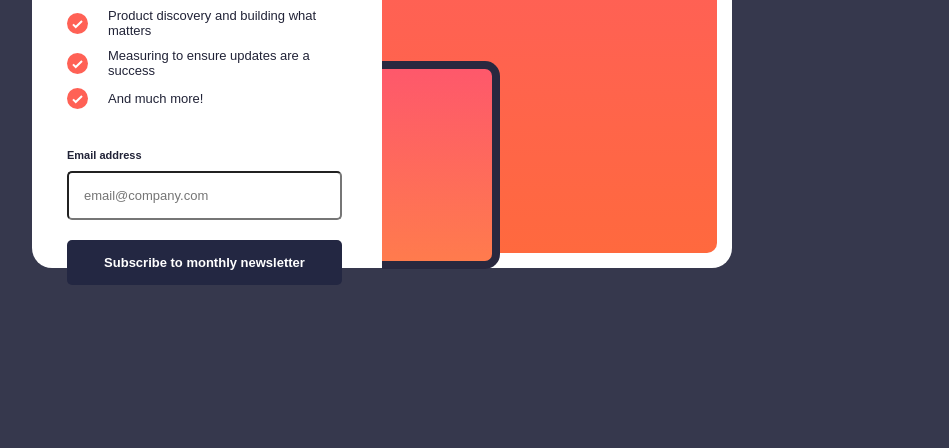
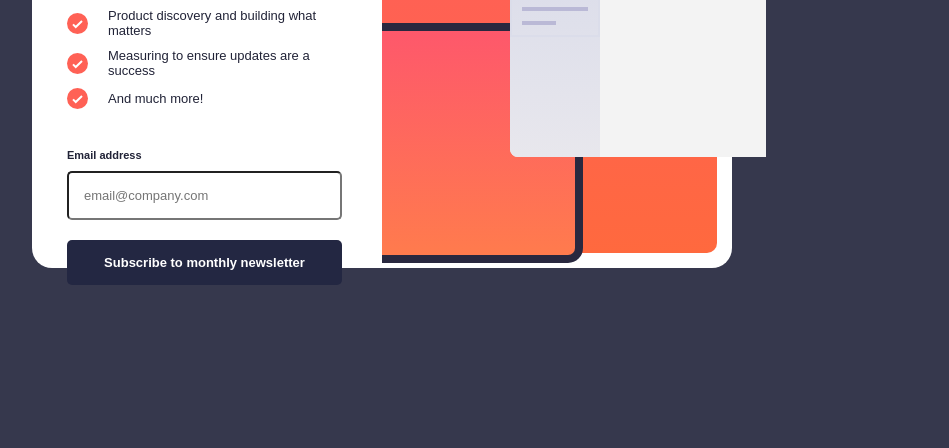
Before and after one commit to officialdanielojo/Newsletter, a plain HTML site: page index.1.html in a window 1280 px wide. Shown: the part 352-800 px from the top of the page, without its empty margins (258-1207 px from the left). Drawn offline with Linux system fonts and the light colour scheme.

Commit message:
third commit

```diff
--- a/Newsletter.1.css
+++ b/Newsletter.1.css
@@ -21,19 +21,18 @@
 
   .con-one {
     width: 60%;
-    height: 13rem;
-    margin-block: 65% 35%;
+    height: 15rem;
+    margin-top: 180px;
   }
 
   .sect-one footer {
-    height: 13rem;
-    margin-block: 30% 70%;
-    width: 113.5%;
+    height: 14rem;
+    width: 20%;
     border-radius: 8px 0px 0px 8px;
     background-color: #f3f3f3;
-    position: relative;
+    position: fixed;
     left: 60%;
-    bottom: 80%;
+    margin-top: 90px;
   }
 
   footer .con-three {
--- a/index.1.html
+++ b/index.1.html
@@ -12,7 +12,19 @@
     <main>
       <!-- upper section -->
       <section class="sect-one">
-        <div class="con-one"></div>
+        <div class="con-one">
+          <!-- <footer>
+            <div class="con-two"></div>
+            <div class="con-three">
+              <div class="con-four">
+                <p class="p-one"></p>
+                <p class="p-two"></p>
+                <p class="p-three"></p>
+                <p class="p-four"></p>
+              </div>
+            </div>
+          </footer> -->
+        </div>
         <footer>
           <div class="con-two"></div>
           <div class="con-three">
@@ -52,7 +64,7 @@
           <input type="text" placeholder="email@company.com" />
         </form>
 
-        <a href="./Newsletter.2.html">Subscribe to monthly newsletter</a>
+        <a href="./index.html">Subscribe to monthly newsletter</a>
       </section>
     </main>
   </body>
```
